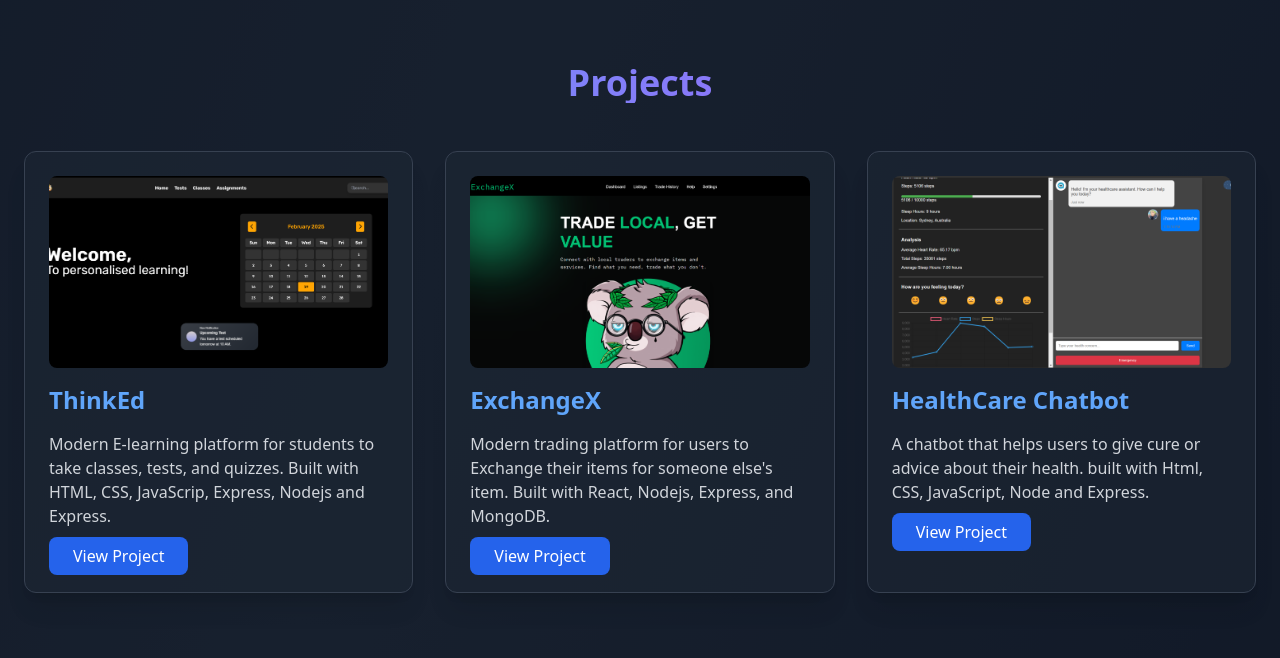
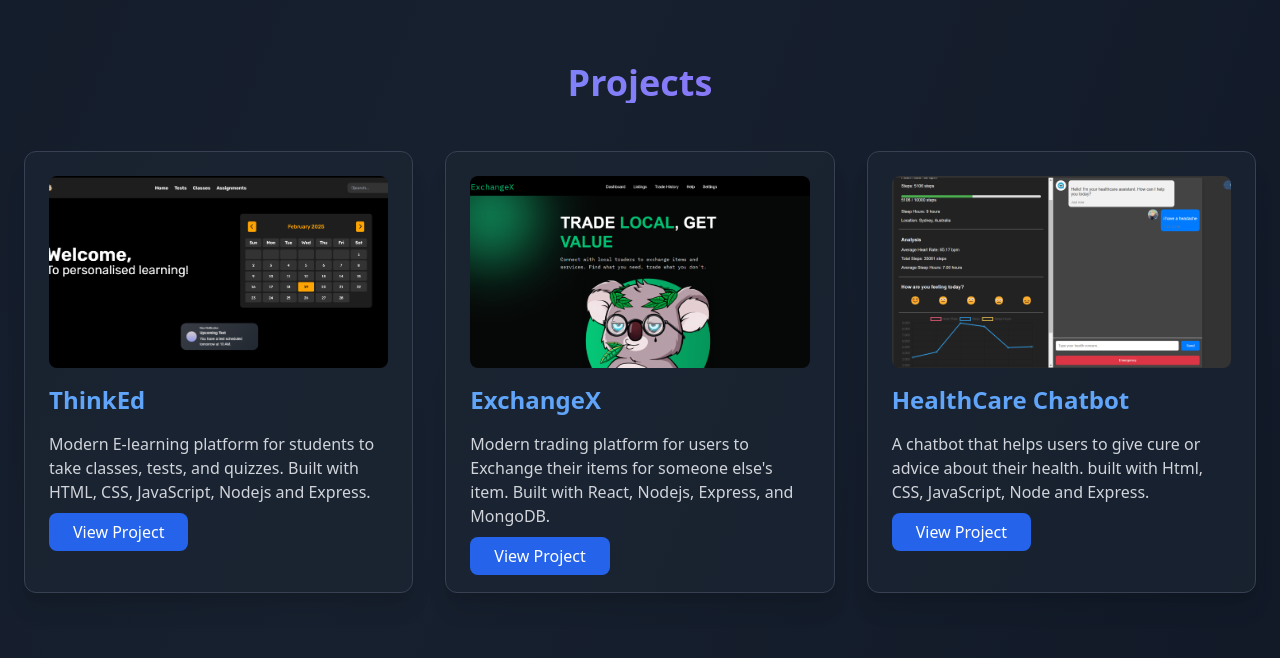
Before and after one commit to Arjun-Walia/portfolioMain, a Flask app: page / in a window 1280 px wide. Shown: the part 1859-2517 px from the top of the page. Run offline with Flask 3, Linux system fonts and the light colour scheme; some libraries are stand-ins or nearby versions.

Commit message:
added CV + some minor fixes

```diff
--- a/templates/index.html
+++ b/templates/index.html
@@ -5,10 +5,10 @@
   <meta charset="UTF-8" />
   <meta name="viewport" content="width=device-width, initial-scale=1.0" />
   <script src="https://cdn.tailwindcss.com"></script>
+  <link rel="icon" href="{{ url_for('static', filename='sung.jpg') }}">
   <title>My Portfolio</title>
 </head>
 <style>
-  /* Ensure the video covers the entire background */
   /* Custom Scrollbar */
   html {
     scroll-behavior: smooth;
@@ -51,10 +51,8 @@
     height: 100%;
     object-fit: cover;
     z-index: -1;
-    /* Place it behind other content */
   }
 
-  /* Add a dark overlay to make text readable */
   .overlay {
     position: absolute;
     top: 0;
@@ -62,12 +60,9 @@
     width: 100%;
     height: 100%;
     background: rgba(0, 0, 0, 0.5);
-    /* Adjust opacity as needed */
     z-index: 0;
-    /* Place it above the video but below the content */
   }
 
-  /* Ensure content is above the overlay and video */
   .content {
     position: relative;
     z-index: 1;
@@ -129,7 +124,7 @@
         Arjun Walia</h1>
       <h2 class="text-2xl text-gray-400 mb-6">FullStack Developer</h2>
       <div class="flex justify-center md:justify-start space-x-4 mt-6">
-        <a href="path/to/cv.pdf" download
+        <a href="{{ url_for('static', filename='cv.pdf')}}" download
           class="bg-blue-600 text-white px-6 py-3 rounded-lg hover:bg-blue-700 transition-all duration-300 transform hover:scale-105 shadow-lg">
           Download CV
         </a>
@@ -288,7 +283,7 @@
           <h3 class="text-2xl font-bold mb-4 text-blue-400">ThinkEd</h3>
           <p class="text-gray-300 mb-4">
             Modern E-learning platform for students to take classes, tests, and quizzes. Built with HTML, CSS,
-            JavaScrip, Express, Nodejs and Express.
+            JavaScript, Nodejs and Express.
           </p>
           <a class="bg-blue-600 text-white px-6 py-2 rounded-lg hover:bg-blue-700 transition-all duration-300"
             href="https://github.com/Arjun-Walia/Cyber-Cypher">
```
Also changed, not shown: 1 other file.
